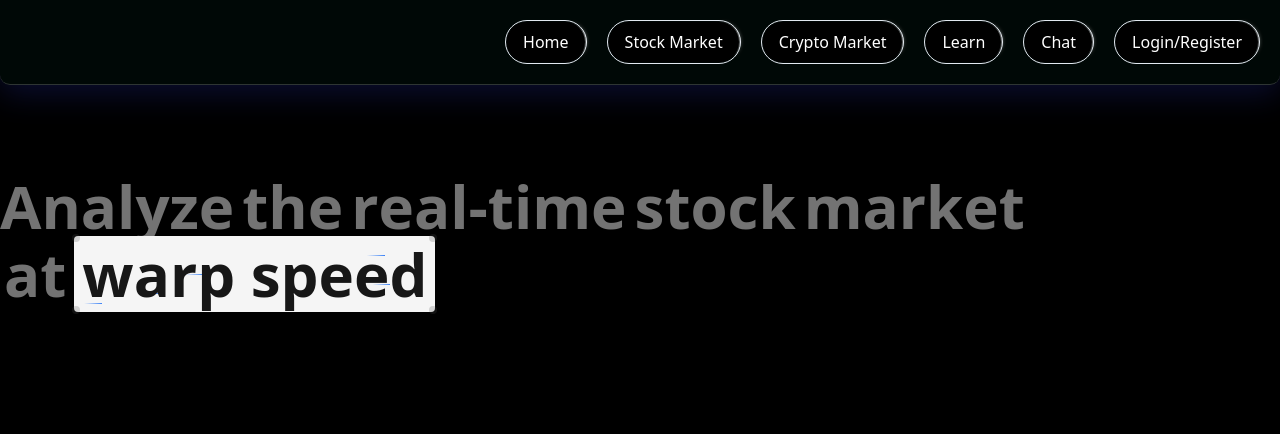
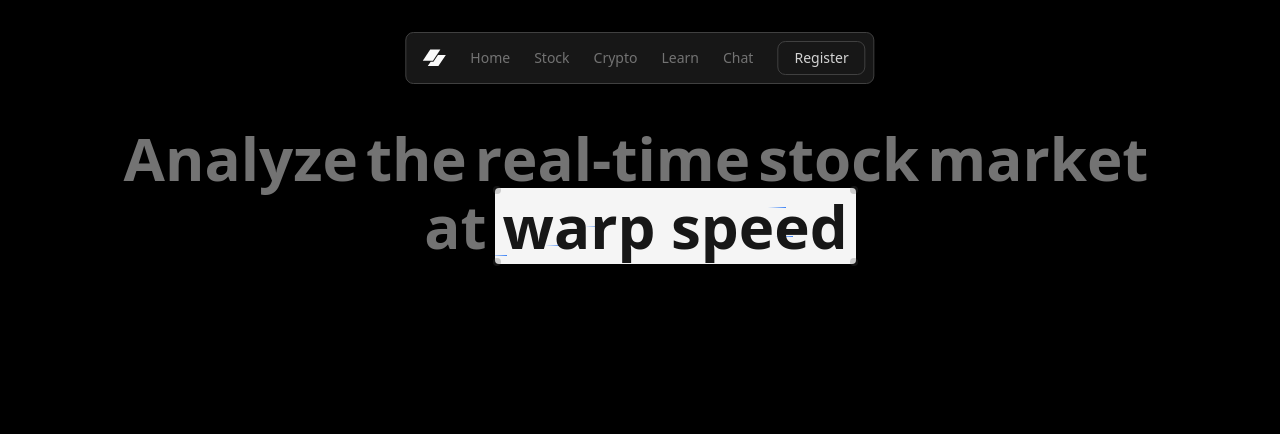
Before and after one commit to sugabubba7/StockAppFrontend, a React (Vite) app: page / in a window 1280 px wide. Shown: the top 434 px of the page. Built offline with nearby package versions, Linux system fonts and the light colour scheme.

Commit message:
minor_fixes with header mods

```diff
--- a/src/App.jsx
+++ b/src/App.jsx
@@ -7,6 +7,7 @@ import ChatBot from "./pages/ChatBot/ChatBot";
 import Login from "./pages/Login/Login";
 import CryptoMarket from "./pages/CryptoMarket/CryptoMarket";
 import StockMarket from "./pages/IndianStocks/StockMarket";
+
 
 const App = () => {
   return (
--- a/src/components/Header.jsx
+++ b/src/components/Header.jsx
@@ -1,7 +1,8 @@
 import React from "react";
 import { Button } from "./ui/button";
-import { useNavigate } from "react-router-dom";
+import { Link, useNavigate } from "react-router-dom";
 import { HoverBorderGradient } from "./ui/hover-border-gradient";
+import { motion } from "framer-motion";
 
 function Header() {
   const navigate = useNavigate(); // Initialize the navigate function
@@ -50,4 +51,95 @@ function Header() {
   );
 }
 
-export default Header;
+const Example = () => {
+  return (
+    <section className="bg-neutral-950">
+      <SimpleFloatingNav />
+    </section>
+  );
+};
+
+const SimpleFloatingNav = () => {
+  return (
+    <nav className="fixed left-[50%] top-8 flex w-fit -translate-x-[50%] items-center gap-6 rounded-lg border-[1px] border-neutral-700 bg-neutral-900 p-2 text-sm text-neutral-500">
+      <Logo />
+
+      <NavLink link = "/">Home</NavLink>
+      <NavLink link = "/stock">Stock</NavLink>
+      <NavLink link = '/crypto'>Crypto</NavLink>
+      <NavLink link = '/learn'>Learn</NavLink>
+      <NavLink link = '/chat'>Chat</NavLink>
+
+      <JoinButton />
+    </nav>
+  );
+};
+
+const Logo = () => {
+  // Temp logo from https://logoipsum.com/
+  return (
+    <svg
+      width="24"
+      height="24"
+      viewBox="0 0 50 39"
+      fill="none"
+      xmlns="http://www.w3.org/2000/svg"
+      className="ml-2 fill-neutral-50"
+    >
+      <path
+        d="M16.4992 2H37.5808L22.0816 24.9729H1L16.4992 2Z"
+        stopColor="#000000"
+      ></path>
+      <path
+        d="M17.4224 27.102L11.4192 36H33.5008L49 13.0271H32.7024L23.2064 27.102H17.4224Z"
+        stopColor="#000000"
+      ></path>
+    </svg>
+  );
+};
+
+const NavLink = ({ children, link }) => {
+  return (
+    <a href={link} rel="nofollow" className="block overflow-hidden">
+      <motion.div
+        whileHover={{ y: -20 }}
+        transition={{ ease: "backInOut", duration: 0.5 }}
+        className="h-[20px]"
+      >
+        <span className="flex h-[20px] items-center">{children}</span>
+        <span className="flex h-[20px] items-center text-neutral-50">
+          {children}
+        </span>
+      </motion.div>
+    </a>
+  );
+};
+
+const JoinButton = () => {
+  return (
+    <button
+      className={`
+          relative z-0 flex items-center gap-2 overflow-hidden whitespace-nowrap rounded-lg border-[1px]
+          border-neutral-700 px-4 py-1.5 font-medium
+         text-neutral-300 transition-all duration-300
+
+          before:absolute before:inset-0
+          before:-z-10 before:translate-y-[200%]
+          before:scale-[2.5]
+          before:rounded-[100%] before:bg-neutral-50
+          before:transition-transform before:duration-1000
+          before:content-[""]
+
+          hover:scale-105 hover:border-neutral-50 hover:text-neutral-900
+          hover:before:translate-y-[0%s]
+          active:scale-100`}
+    >
+      <Link to="/login">Register</Link>
+    </button>
+  );
+};
+
+
+export default Example ;
+
+// export default Header;
--- a/src/pages/Home/Home.jsx
+++ b/src/pages/Home/Home.jsx
@@ -1,7 +1,8 @@
 import React, { useState } from "react";
 import { MacbookScroll } from "@/components/ui/macbook-scroll";
 import { Cover } from "@/components/ui/cover";
-import Header from "@/components/Header";
+// import Header from "@/components/Header";
+import Example from "@/components/Header";
 
 function Home() {
   const [hoveredIndex, setHoveredIndex] = useState(-1);
@@ -36,9 +37,9 @@ function Home() {
 
   return (
     <div className="bg-black min-h-screen">
-      <Header />
-      <div className="text-left py-12  pt-32">
-        <h1 className="text-4xl md:text-4xl lg:text-6xl font-semibold max-w-7xl mx-auto text-left mt-6 relative z-20 py-6">
+      <Example />
+      <div className="text-left pt-32">
+        <h1 className="text-4xl md:text-4xl lg:text-6xl font-semibold mx-w-auto mx-auto text-center relative z-20">
           {renderTextWithHover(firstLine, 0)}
 
           <br />
--- a/src/pages/Login/Login.jsx
+++ b/src/pages/Login/Login.jsx
@@ -4,6 +4,7 @@ import { FiArrowLeft } from "react-icons/fi";
 import { motion } from "framer-motion";
 import { twMerge } from "tailwind-merge";
 // import NavLogo from "public/Logo.png";
+import { Navigate, useNavigate } from "react-router-dom";
 
 const Login = () => {
   return (
@@ -146,6 +147,10 @@ const SplashButton = ({ children, className, ...rest }) => {
 };
 
 const BubbleButton = ({ children, className, ...rest }) => {
+  const navigate = useNavigate();
+  const goHome = () => {
+  navigate("/");
+}
   return (
     <button
       className={twMerge(
@@ -167,7 +172,7 @@ const BubbleButton = ({ children, className, ...rest }) => {
         active:scale-100`,
         className
       )}
-      {...rest}
+      {...rest} onClick={goHome}
     >
       {children}
     </button>
```
Also changed, not shown: ml_model/model_architecture.json (+1 -1 lines), 2 other files (tests, documents, lock files or other folders).
